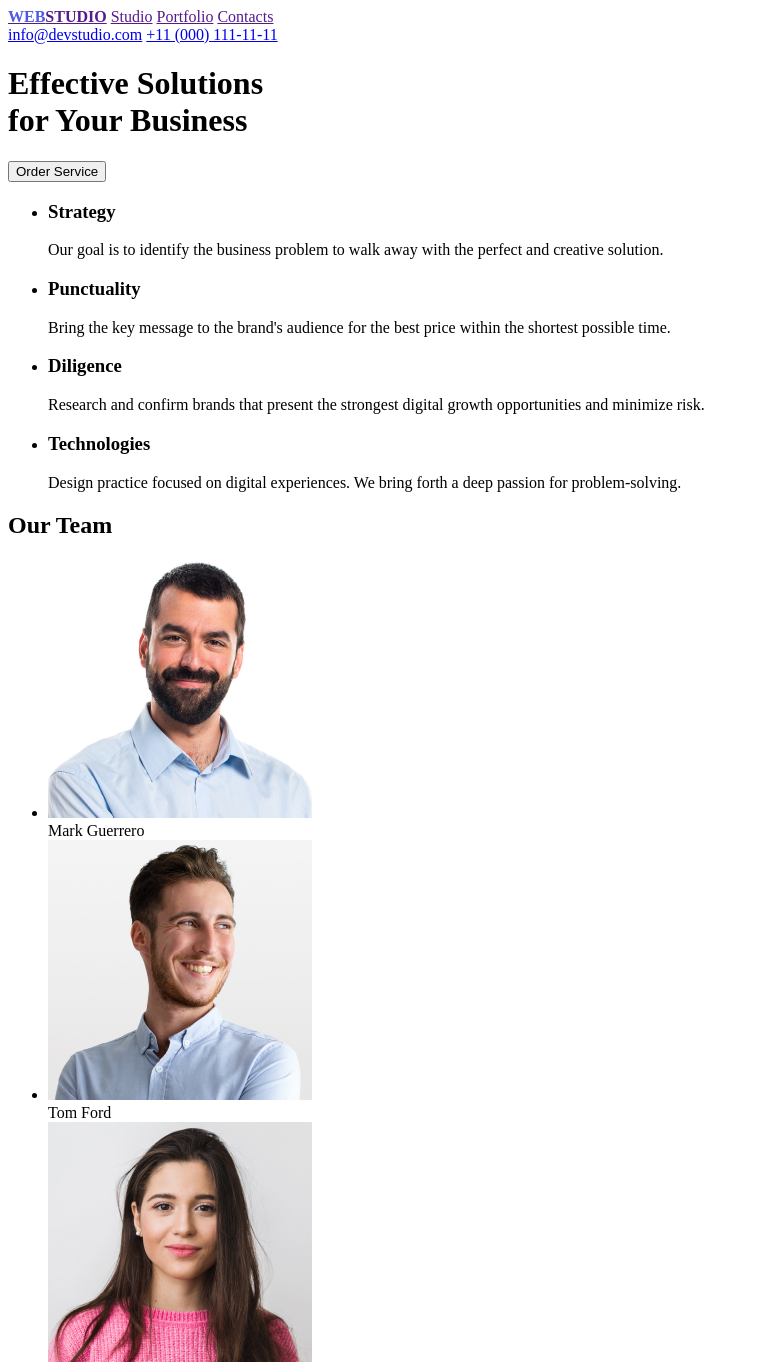
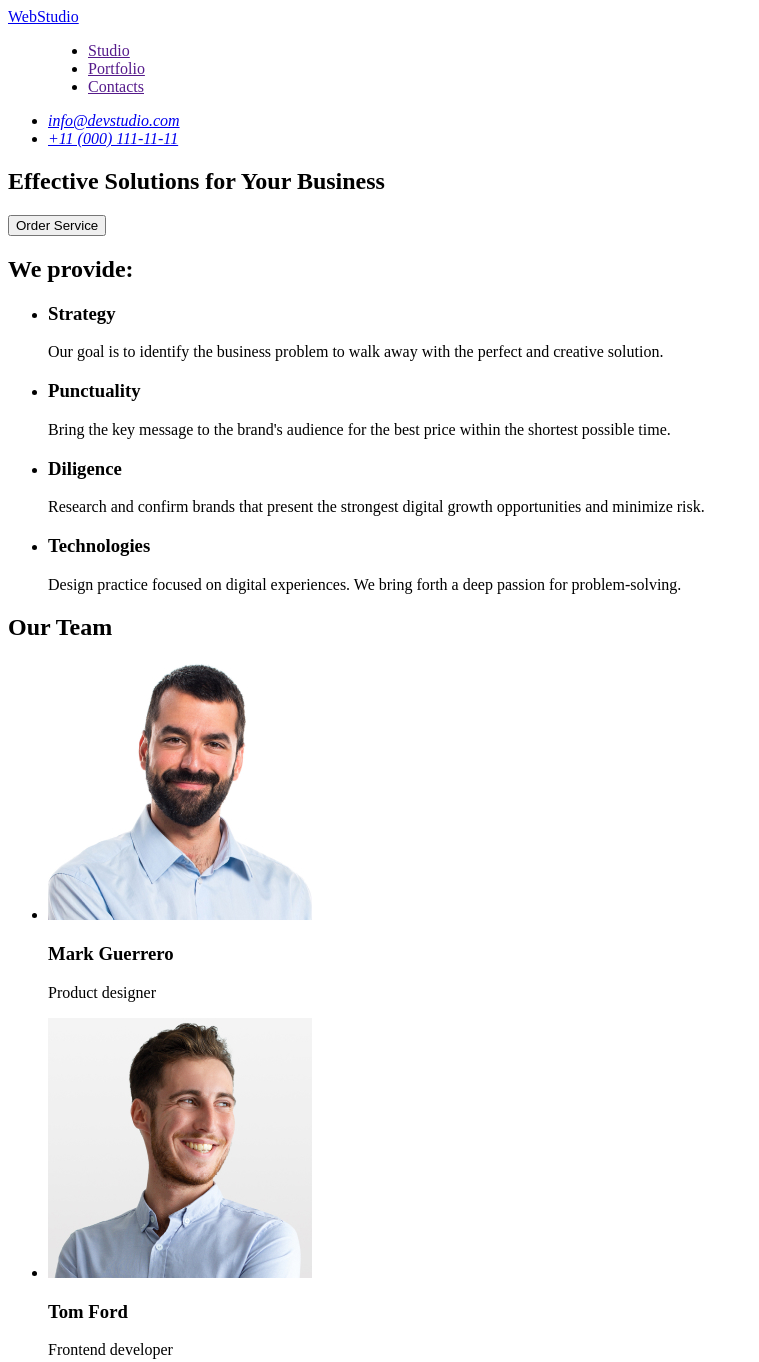
Before and after one commit to Elijah-Vakulenko/goit-markup-hw-01, a plain HTML site: page index.html in a window 1280 px wide. Shown: the top 1362 px of the page, without its empty margins (0-759 px from the left). Drawn offline with Linux system fonts and the light colour scheme.

Commit message:
new edits - second try

```diff
--- a/index.html
+++ b/index.html
@@ -9,25 +9,31 @@
 
 <header>
     <nav>
-        <a href="" class="link"><b><span style="color: #4D5AE5;">WEB</span>STUDIO</b></a>
-        <a href="" class="link">Studio</a>
-        <a href="" class="link">Portfolio</a>
-        <a href="" class="link">Contacts</a>
+        <a href=".index.html" class="link">WebStudio</a>
+        <menu><ul>
+                <li><a href="" class="link">Studio</a></li>
+                <li><a href="" class="link">Portfolio</a></li>
+                <li><a href="" class="link">Contacts</a></li>
+            </ul>
+        </menu>
     </nav>
-
-<a href="mailto:info@devstudio.com">info@devstudio.com</a>
-<a href="tel:+110001111111">+11 (000) 111-11-11</a>
-
-
-        <h1>Effective Solutions <br>for Your Business</h1>
-
-        <button type="button">Order Service</button>
+    <address>
+        <ul>
+            <li><a href="mailto:info@devstudio.com">info@devstudio.com</a></li>
+            <li><a href="tel:+110001111111">+11 (000) 111-11-11</a></li>
+        </ul>
+    </address>
 
 </header>
 
 <main>
+<section>
+    <h1>Effective Solutions for Your Business</h1>
+    <button type="button">Order Service</button>
+</section>
 
 <section>
+    <h2>We provide:</h2>
     <ul>
         <li>
             <h3>Strategy</h3>
@@ -51,17 +57,29 @@
 <section>
 <h2>Our Team</h2>
     <ul>
-        <li><img src="images/img_1.jpg" alt="the photo of Mark Guerrero" width="264" height="260"> <br>Mark Guerrero</li>
-        <li><img src="images/img_2.jpg" alt="the photo of Tom Ford" width="264" height="260"> <br>Tom Ford</li>
-        <li><img src="images/img_3.jpg" alt="the photo of Camila Garcia" width="264" height="260"> <br>Camila Garcia</li>
-        <li><img src="images/img_4.jpg" alt="the photo of Daniel Wilson" width="264" height="260"> <br>Daniel Wilson</li>
+        <li><img src="images/img_1.jpg" alt="the photo of Mark Guerrero" width="264" height="260">
+            <h3>Mark Guerrero</h3>
+            <p>Product designer</p>
+        </li>
+        <li><img src="images/img_2.jpg" alt="the photo of Tom Ford" width="264" height="260">
+            <h3>Tom Ford</h3>
+            <p>Frontend developer</p>
+        </li>
+        <li><img src="images/img_3.jpg" alt="the photo of Camila Garcia" width="264" height="260">
+            <h3>Camila Garcia</h3>
+            <p>Marketing</p>
+        </li>
+        <li><img src="images/img_4.jpg" alt="the photo of Daniel Wilson" width="264" height="260">
+            <h3>Daniel Wilson</h3>
+            <p>UI designer</p>
+        </li>
     </ul>
 </section>
 </main>
 
 <footer>
-<p><span style="color: #4D5AE5;">WEB</span>STUDIO</p>
-<p>Increase the flow of customers and <br> sales for your business with digital <br> marketing & growth solutions.</p>
+<a href=".index.html" class="link">WebStudio</a>
+<p>Increase the flow of customers and sales for your business with digital marketing & growth solutions.</p>
 </footer>
 
 </body>
```
